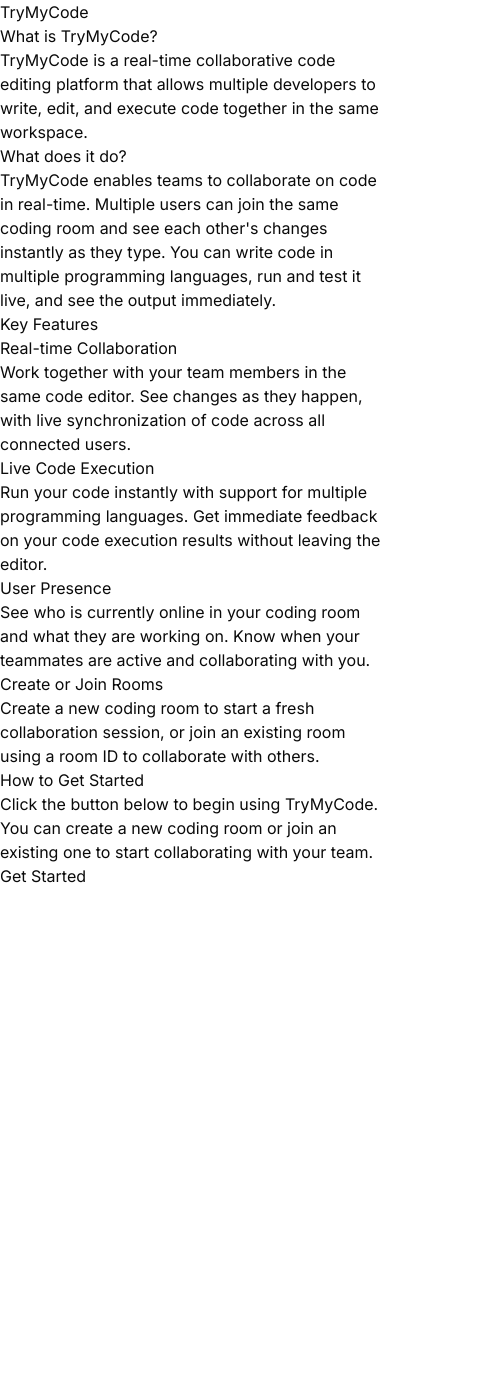
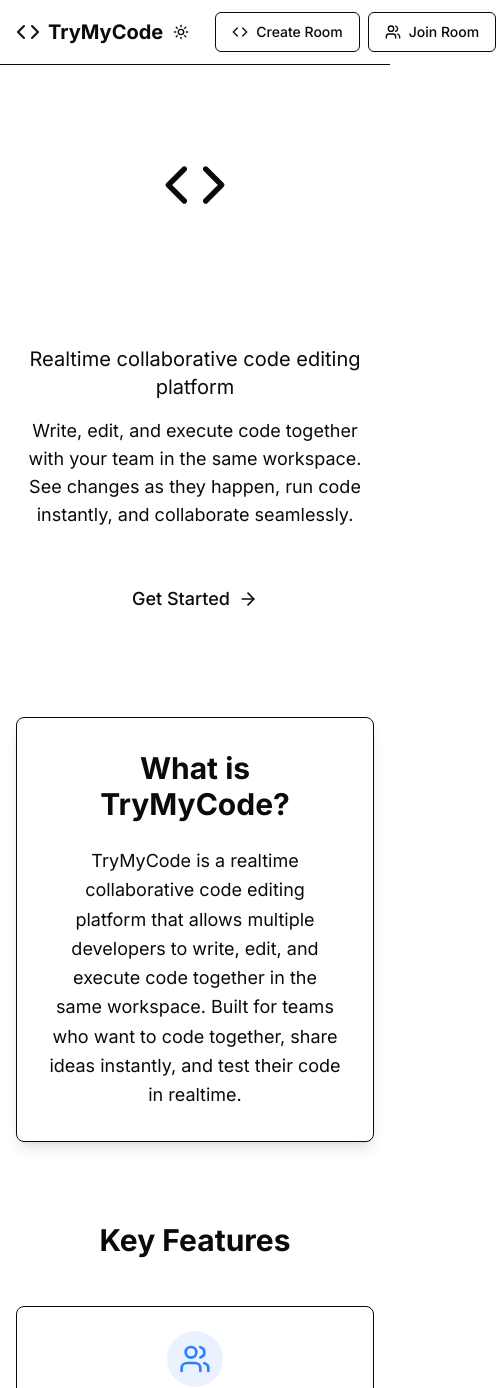
Before and after one commit to Abhishek-bramhawale/TryMyCode, a Next.js app: page / in a window 390 px wide. Shown: the top 1388 px of the page, 496 px wide, since content can reach past the window. Before the commit the page ends 888 px from the top, so only its background shows below. Built offline with nearby package versions, Linux system fonts and the light colour scheme.

Commit message:
added styling to navbar and landing page

```diff
--- a/app/page.tsx
+++ b/app/page.tsx
@@ -1,6 +1,9 @@
 'use client'
 
 import { useRouter } from "next/navigation"
+import { Button } from "@/components/ui/button"
+import { Header } from "@/components/header"
+import { Code, Users, Zap, Globe, ArrowRight } from "lucide-react"
 
 export default function LandingPage() {
   const router = useRouter()
@@ -10,32 +13,121 @@
   }
 
   return (
-    <div>
-      <h1>TryMyCode</h1>
+    <div className="min-h-screen bg-gradient-to-br from-background to-muted/20">
+      <Header />
 
-      <h2>What is TryMyCode?</h2>
-      <p>TryMyCode is a real-time collaborative code editing platform that allows multiple developers to write, edit, and execute code together in the same workspace.</p>
+      <div className="container mx-auto px-4 py-16">
+        <div className="max-w-4xl mx-auto text-center mb-20">
+          <div className="flex justify-center mb-8">
+            <div className="p-6 bg-primary/10 rounded-full animate-pulse">
+              <Code className="h-16 w-16 text-primary" />
+            </div>
+          </div>
 
-      <h2>What does it do?</h2>
-      <p>TryMyCode enables teams to collaborate on code in real-time. Multiple users can join the same coding room and see each other's changes instantly as they type. You can write code in multiple programming languages, run and test it live, and see the output immediately.</p>
+          <h1 className="text-5xl md:text-6xl font-bold mb-6 bg-gradient-to-r from-primary to-primary/60 bg-clip-text text-transparent">
+            TryMyCode
+          </h1>
 
-      <h2>Key Features</h2>
-      <h3>Real-time Collaboration</h3>
-      <p>Work together with your team members in the same code editor. See changes as they happen, with live synchronization of code across all connected users.</p>
+          <p className="text-xl md:text-2xl text-muted-foreground mb-4 max-w-2xl mx-auto">
+            Realtime collaborative code editing platform
+          </p>
 
-      <h3>Live Code Execution</h3>
-      <p>Run your code instantly with support for multiple programming languages. Get immediate feedback on your code execution results without leaving the editor.</p>
+          <p className="text-lg text-muted-foreground mb-8 max-w-2xl mx-auto">
+            Write, edit, and execute code together with your team in the same workspace. See changes as they happen, run code instantly, and collaborate seamlessly.
+          </p>
 
-      <h3>User Presence</h3>
-      <p>See who is currently online in your coding room and what they are working on. Know when your teammates are active and collaborating with you.</p>
+          <Button
+            onClick={handleGetStarted}
+            size="lg"
+            className="text-lg px-8 py-6 h-auto group hover:bg-gradient-to-r hover:from-primary hover:to-primary/80 hover:shadow-lg hover:shadow-primary/25"
+          >
+            Get Started
+            <ArrowRight className="ml-2 h-5 w-5 group-hover:translate-x-1 transition-transform duration-200" />
+          </Button>
+        </div>
 
-      <h3>Create or Join Rooms</h3>
-      <p>Create a new coding room to start a fresh collaboration session, or join an existing room using a room ID to collaborate with others.</p>
+        <div className="max-w-4xl mx-auto mb-20">
+          <div className="bg-card border rounded-lg p-8 md:p-12 shadow-lg">
+            <h2 className="text-3xl font-bold mb-6 text-center">What is TryMyCode?</h2>
+            <p className="text-lg text-muted-foreground text-center leading-relaxed">
+              TryMyCode is a realtime collaborative code editing platform that allows multiple developers to write, edit, and execute code together in the same workspace. Built for teams who want to code together, share ideas instantly, and test their code in realtime.
+            </p>
+          </div>
+        </div>
 
-      <h2>How to Get Started</h2>
-      <p>Click the button below to begin using TryMyCode. You can create a new coding room or join an existing one to start collaborating with your team.</p>
+        <div className="max-w-6xl mx-auto mb-20">
+          <h2 className="text-3xl font-bold text-center mb-12">Key Features</h2>
 
-      <button onClick={handleGetStarted}>Get Started</button>
+          <div className="grid md:grid-cols-2 lg:grid-cols-4 gap-6">
+            <div className="bg-card border rounded-lg p-6 hover:shadow-[0_0_0_3px_rgba(59,130,246,0.5)] transition-shadow duration-300 hover:scale-105 transform">
+              <div className="flex justify-center mb-4">
+                <div className="p-3 bg-blue-500/10 rounded-full">
+                  <Users className="h-8 w-8 text-blue-500" />
+                </div>
+              </div>
+              <h3 className="font-semibold text-lg mb-3 text-center">Realtime Collaboration</h3>
+              <p className="text-sm text-muted-foreground text-center">
+                Work together with your team members in the same code editor. See changes as they happen, with live synchronization of code across all connected users.
+              </p>
+            </div>
+
+            <div className="bg-card border rounded-lg p-6 hover:shadow-[0_0_0_3px_rgba(16,185,129,0.5)] transition-shadow duration-300 hover:scale-105 transform">
+              <div className="flex justify-center mb-4">
+                <div className="p-3 bg-green-500/10 rounded-full">
+                  <Zap className="h-8 w-8 text-green-500" />
+                </div>
+              </div>
+              <h3 className="font-semibold text-lg mb-3 text-center">Live Code Execution</h3>
+              <p className="text-sm text-muted-foreground text-center">
+                Run your code instantly with support for multiple programming languages. Get immediate feedback on your code execution results without leaving the editor.
+              </p>
+            </div>
+
+            <div className="bg-card border rounded-lg p-6 hover:shadow-[0_0_0_3px_rgba(168,85,247,0.5)] transition-shadow duration-300 hover:scale-105 transform">
+              <div className="flex justify-center mb-4">
+                <div className="p-3 bg-purple-500/10 rounded-full">
+                  <Globe className="h-8 w-8 text-purple-500" />
+                </div>
+              </div>
+              <h3 className="font-semibold text-lg mb-3 text-center">User Presence</h3>
+              <p className="text-sm text-muted-foreground text-center">
+                See who is currently online in your coding room and what they are working on. Know when your teammates are active and collaborating with you.
+              </p>
+            </div>
+
+            <div className="bg-card border rounded-lg p-6 hover:shadow-[0_0_0_3px_rgba(251,146,60,0.5)] transition-shadow duration-300 hover:scale-105 transform">
+              <div className="flex justify-center mb-4">
+                <div className="p-3 bg-orange-500/10 rounded-full">
+                  <Code className="h-8 w-8 text-orange-500" />
+                </div>
+              </div>
+              <h3 className="font-semibold text-lg mb-3 text-center">Create or Join Rooms</h3>
+              <p className="text-sm text-muted-foreground text-center">
+                Create a new coding room to start a fresh collaboration session, or join an existing room using a room ID to collaborate with others.
+              </p>
+            </div>
+          </div>
+        </div>
+
+        <div className="max-w-4xl mx-auto mb-20">
+          <div className="bg-card border rounded-lg p-8 md:p-12 shadow-lg">
+            <h2 className="text-3xl font-bold mb-6 text-center">How to Get Started</h2>
+            <p className="text-lg text-muted-foreground text-center leading-relaxed mb-8">
+              Getting started with TryMyCode is simple. Click the button below to begin your collaborative coding journey. You can create a new coding room or join an existing one to start collaborating with your team instantly.
+            </p>
+            <div className="flex justify-center">
+              <Button
+                onClick={handleGetStarted}
+                size="lg"
+                className="text-lg px-8 py-6 h-auto group hover:bg-gradient-to-r hover:from-primary hover:to-primary/80 hover:shadow-lg hover:shadow-primary/25"
+              >
+                Get Started
+                <ArrowRight className="ml-2 h-5 w-5 group-hover:translate-x-1 transition-transform duration-200" />
+              </Button>
+            </div>
+          </div>
+        </div>
+      </div>
     </div>
   )
 }
--- a/components/header.tsx
+++ b/components/header.tsx
@@ -17,8 +17,8 @@
   }
 
   return(
-    <header className="border-b bg-background/95 backdrop-blur supports-[backdrop-filter]:bg-background/60">
-      <div className="container flex h-16 items-center justify-between">
+    <header className="w-full border-b bg-background/95 backdrop-blur supports-[backdrop-filter]:bg-background/60">
+      <div className="flex h-16 items-center justify-between px-4 md:px-10 w-full">
         <div className="flex items-center space-x-4">
           <Link href="/" className="flex items-center space-x-2">
             <Code className="h-6 w-6" />
@@ -62,7 +62,7 @@
               onClick={() => router.push("/join")}
               className="flex items-center space-x-2 group hover:bg-gradient-to-r hover:from-accent hover:to-accent/80"
             >
-              <Users className="h-4 w-4 group-hover:scale-110 transition-transform duration-200" />
+              <Users className="h-4 w-4 group-hover:scale-110 transition-transform duration-200 mr-2" />
               <span className="group-hover:scale-105 transition-transform duration-200">Join Room</span>
             </Button>
           </div>
```
